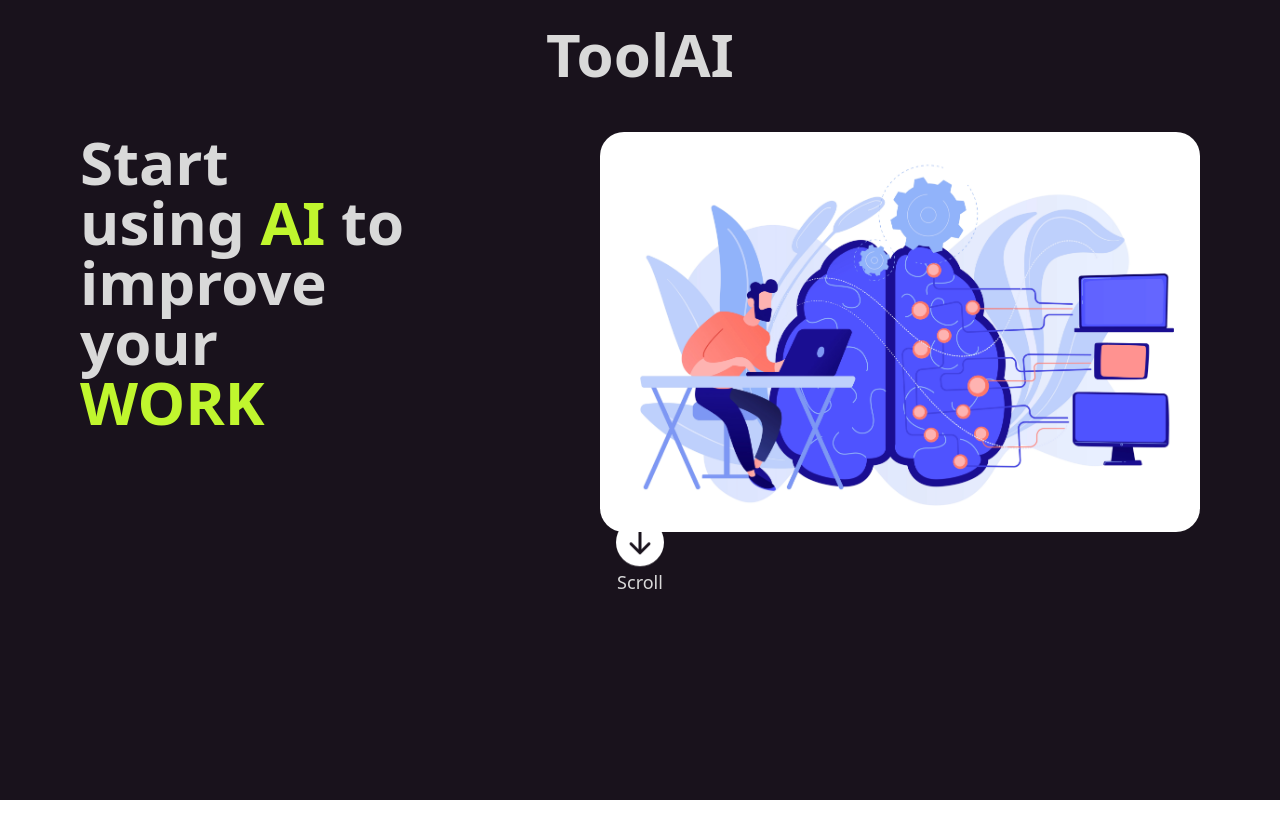
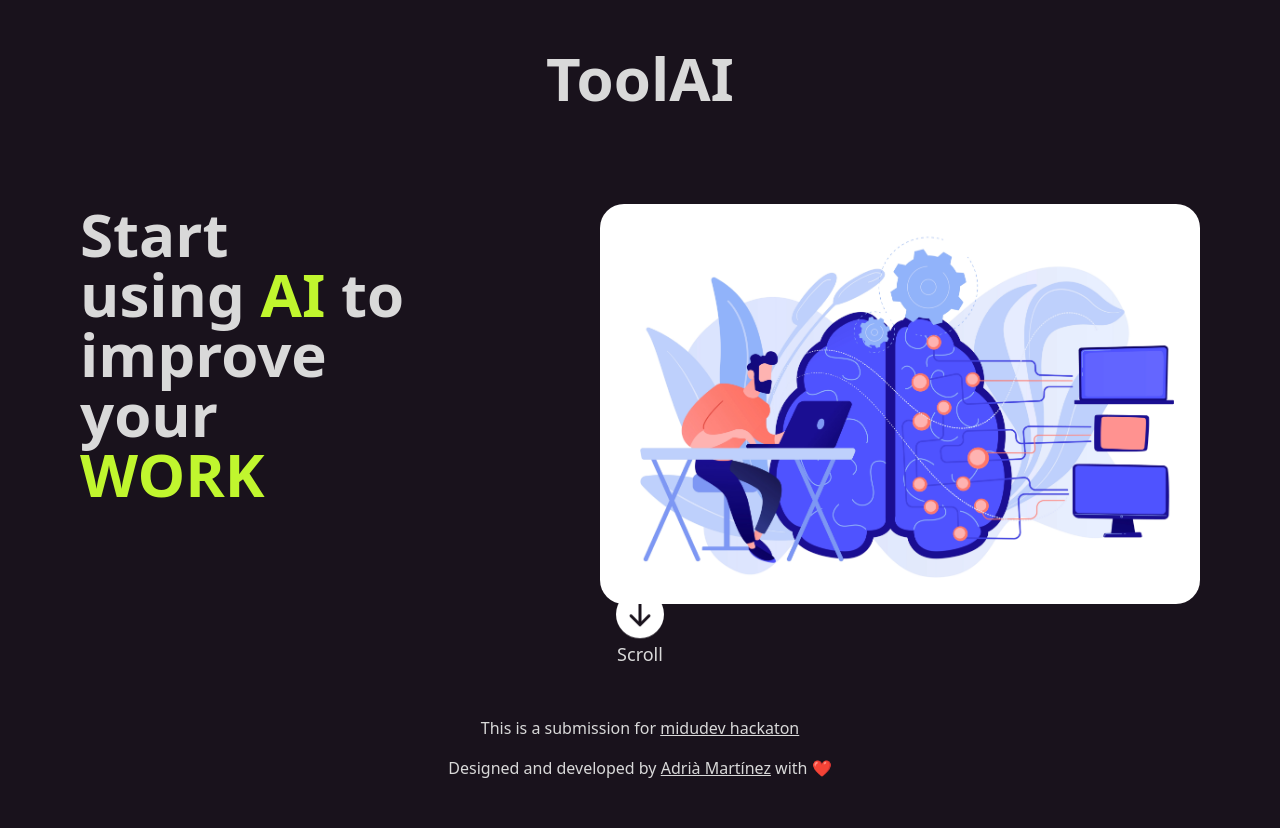
Before and after one commit to Jacky16/tool-ai, a React (Create React App) app: page / in a window 1280 px wide. Before the commit the page ends 800 px from the top, so only its background shows below. Built offline with nearby package versions, Linux system fonts and the light colour scheme.

Commit message:
Implement Footer component in app

```diff
--- a/src/App.tsx
+++ b/src/App.tsx
@@ -1,12 +1,13 @@
 import { lazy, Suspense } from "react";
 import { Route, Routes } from "react-router-dom";
+import Footer from "./components/Footer/Footer";
 import Header from "./components/Header/Header";
 
 const HomePage = lazy(() => import("./pages/HomePage"));
 
 function App() {
   return (
-    <div className="bg-background min-h-screen py-6">
+    <div className="bg-background min-h-screen py-12 flex flex-col gap-12">
       <Header />
       <Routes>
         <Route
@@ -20,6 +21,8 @@
 
         <Route path="*" element={<div>404 Not Found</div>} />
       </Routes>
+
+      <Footer />
     </div>
   );
 }
```
